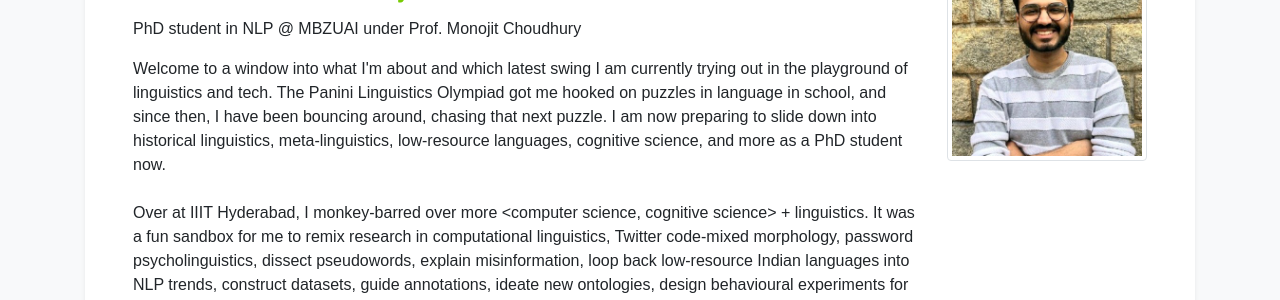
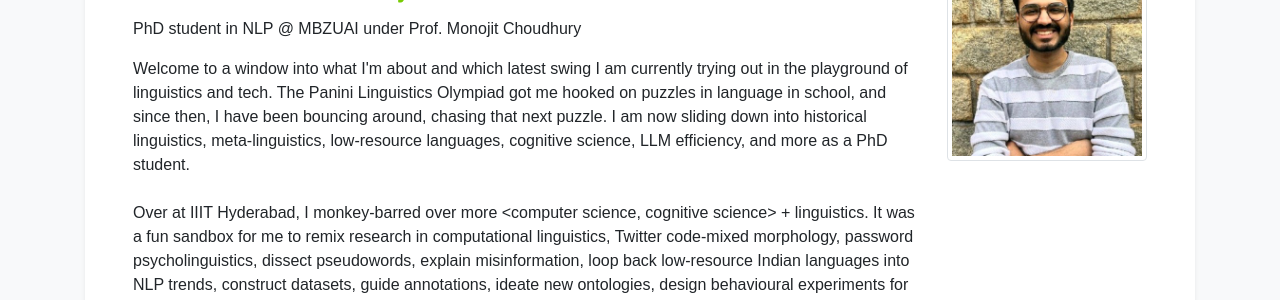
Before and after one commit to mukundc2k/mukundc2k.github.io, a Jekyll site: the page built from index.html, in a window 1280 px wide and 1104 px high. Shown: the part 167-467 px from the top of the window. Built offline with Jekyll 4.4.1, drawn with Linux system fonts in a browser that asks for light colours; a style sheet for code colours, icons or effects is not loaded.

Commit message:
Update profile.yml

```diff
--- a/_data/profile.yml
+++ b/_data/profile.yml
@@ -19,7 +19,7 @@ linkedin: mukundc2k
 # orcid: 0000-0000-0000-0000
 
 short_bio: >-
-  Welcome to a window into what I'm about and which latest swing I am currently trying out in the playground of linguistics and tech. The Panini Linguistics Olympiad got me hooked on puzzles in language in school, and since then, I have been bouncing around, chasing that next puzzle. I am now preparing to slide down into historical linguistics, meta-linguistics, low-resource languages, cognitive science, and more as a PhD student now. <br><br>
+  Welcome to a window into what I'm about and which latest swing I am currently trying out in the playground of linguistics and tech. The Panini Linguistics Olympiad got me hooked on puzzles in language in school, and since then, I have been bouncing around, chasing that next puzzle. I am now sliding down into historical linguistics, meta-linguistics, low-resource languages, cognitive science, LLM efficiency, and more as a PhD student. <br><br>
   Over at IIIT Hyderabad, I monkey-barred over more &lt;computer science, cognitive science&gt; + linguistics. It was a fun sandbox for me to remix research in computational linguistics, Twitter code-mixed morphology, password psycholinguistics, dissect pseudowords, explain misinformation, loop back low-resource Indian languages into NLP trends, construct datasets, guide annotations, ideate new ontologies, design behavioural experiments for Aphasia, swiping through food menus for ordering the next new thing, etc. <br><br>
   While I worked these out on collaborations and built up my master's thesis, the industry NLP merry-go-round showed me the other side. I sifted through customer issues to generate insights at intelo.ai and coded up data cleaners & Tamil phonology for dialects at Navana, both startups. I have had my hands in the sandy, ever-changing landscape of Generative AI from 2022-24 in the form of consulting in Legal NLP at Lexapar (JSW), interning at Amazon for better fairness & de-biasing through adversarial prompting & artificial data augmentation, and as a data scientist at Jio Platforms (Reliance) building agent assistant chatbots with automated actions, customizable databases on top of Llama which included being backstage on the UX, Architecture, full-stack haberdashery, etc. <br><br><br>
   So, if you're into language, tech, comics, design, quizzing, or just curious about what I’m up to, look around or hit me up! I keep it real, and it's always interesting :)
```
